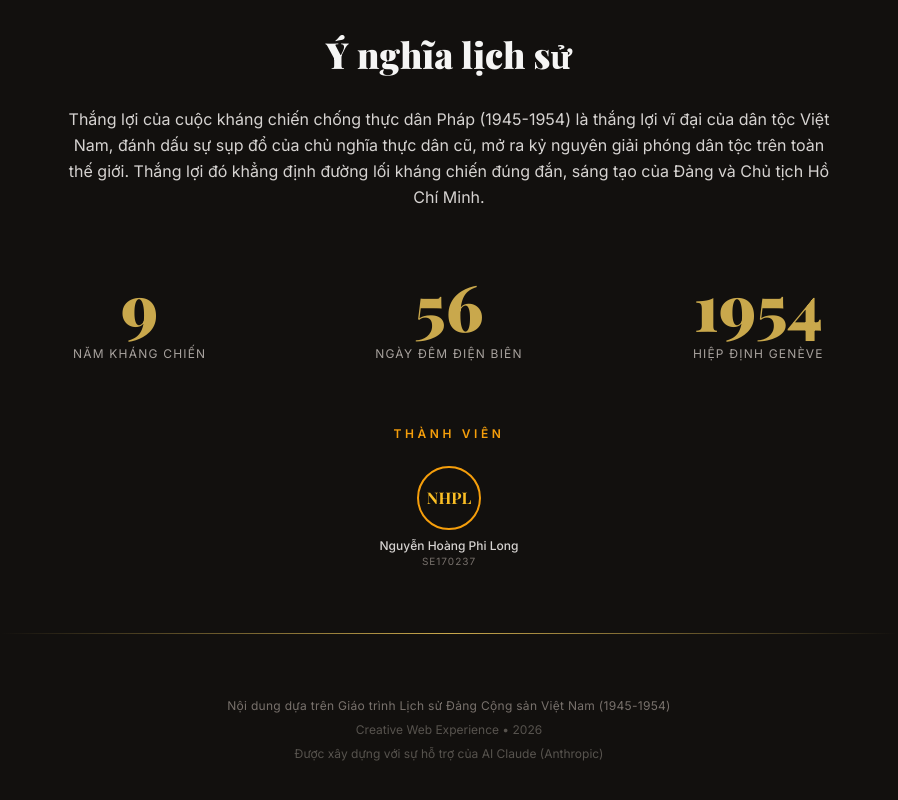
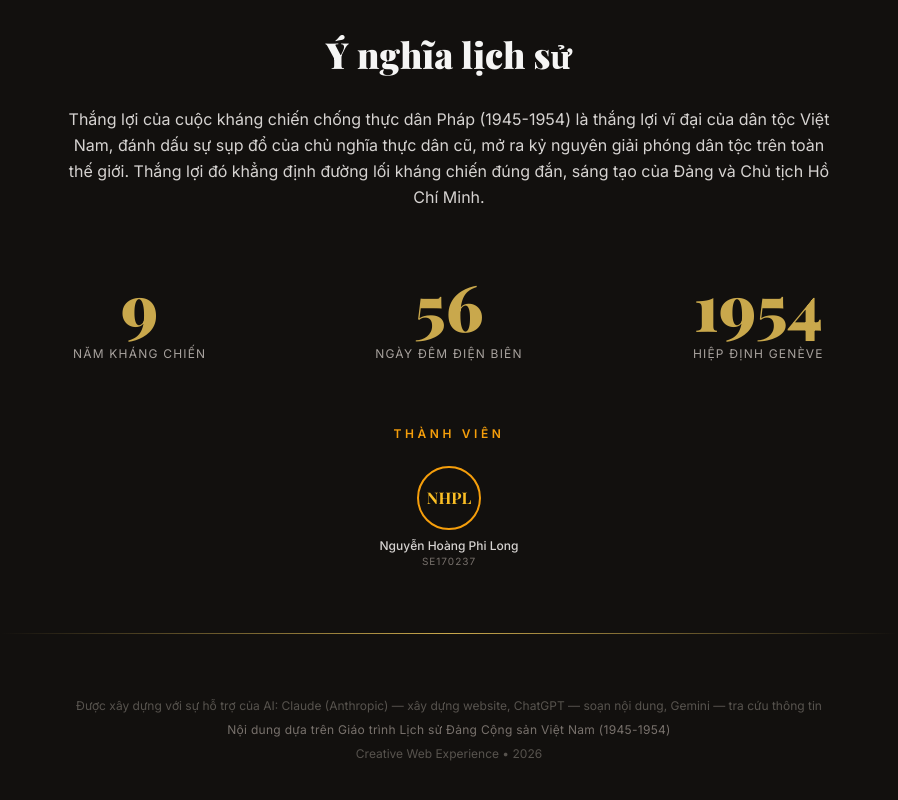
Before and after one commit to Warrior6789/vnr202, a React (Vite) app: page / in a window 1280 px wide. Shown: the part 8817-9617 px from the top of the page, without its empty margins (191-1089 px from the left). Built offline with nearby package versions, Linux system fonts and the light colour scheme; a web font is replaced by a local one.

Commit message:
List all AI tools used above curriculum source line in footer

```diff
--- a/src/components/Footer.tsx
+++ b/src/components/Footer.tsx
@@ -56,11 +56,14 @@ export default function Footer() {
           ))}
         </div>
         <div className="section-divider" />
+        <p className="text-center text-stone-600 text-xs mb-2">
+          Được xây dựng với sự hỗ trợ của AI: Claude (Anthropic) — xây dựng website,
+          ChatGPT — soạn nội dung, Gemini — tra cứu thông tin
+        </p>
         <p className="text-center text-stone-500 text-xs tracking-wide mb-2">
           Nội dung dựa trên Giáo trình Lịch sử Đảng Cộng sản Việt Nam (1945-1954)
         </p>
-        <p className="text-center text-stone-600 text-xs mb-2">Creative Web Experience • 2026</p>
-        <p className="text-center text-stone-600 text-xs">Được xây dựng với sự hỗ trợ của AI Claude (Anthropic)</p>
+        <p className="text-center text-stone-600 text-xs">Creative Web Experience • 2026</p>
       </div>
     </footer>
   )
```
